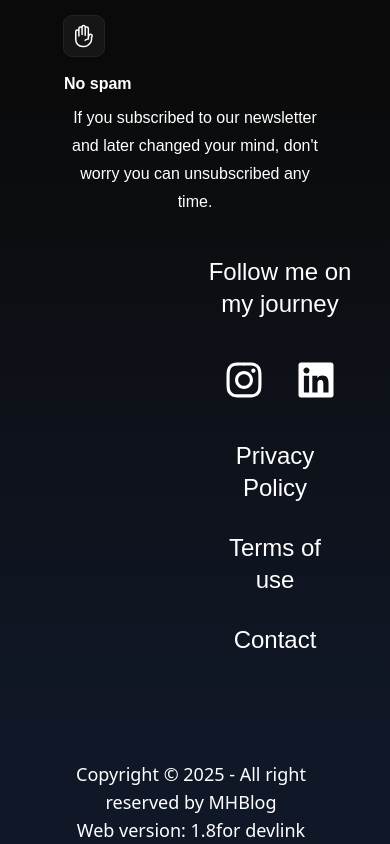
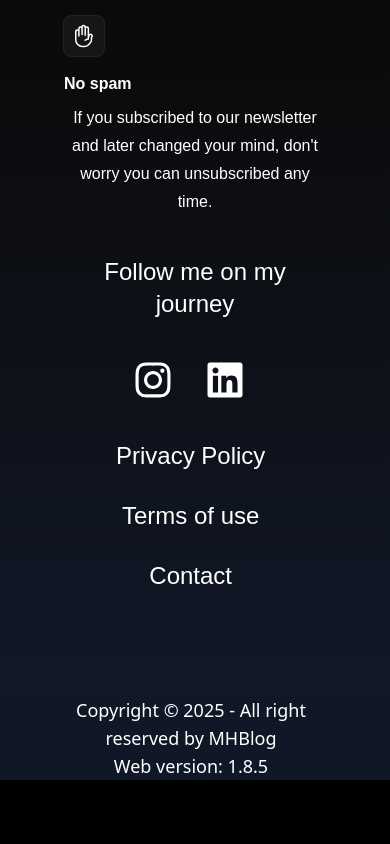
Before and after one commit to Max6453/mhblog, a Next.js app: page / in a window 390 px wide. Shown: the part 4688-5532 px from the top of the page. After the commit the page ends 5468 px from the top, so only its background shows below. Built offline with nearby package versions, Linux system fonts and the light colour scheme; a web font is replaced by a local one.

Commit message:
mobile view patch policies and links to socials were offset

```diff
--- a/app/page.tsx
+++ b/app/page.tsx
@@ -295,10 +295,10 @@ export default function Main() {
                       If you subscribed to our newsletter and later changed your mind, don't worry you can unsubscribed any time.
                     </dd>
                   </div>
-                  <div className='relative grid grid-cols-2 left-20'>
-                    <div className='grid lg:grid-cols-1'>
-                    <h3 className='text-white max-sm:pl-12'>Follow me on my journey</h3>
-                    <ul className='flex gap-5 max-sm:gap-8 max-sm:pt-10 max-sm:pl-20 relative justify-center'>
+                  <div className='relative grid grid-cols-2 max-sm:grid-cols-1 max-sm:grid-rows-1 left-20 max-sm:left-0'>
+                    <div className='grid lg:grid-cols-1 max-sm:left-0'>
+                    <h3 className='text-white max-sm:pl-0'>Follow me on my journey</h3>
+                    <ul className='flex gap-5 max-sm:gap-8 max-sm:pt-10 max-sm:pl-5 relative justify-center'>
                     <li>
                     <a href='https://www.instagram.com/harvancik_maxim/'><svg xmlns="http://www.w3.org/2000/svg" viewBox="0 0 448 512" className='size-10 hover:text-shadow-blue-400'>
                     <path fill="#ffffff" d="M224.1 141c-63.6 0-114.9 51.3-114.9 114.9s51.3 114.9 114.9 114.9S339 319.5 339 255.9 287.7 141 224.1 141zm0 189.6c-41.1 0-74.7-33.5-74.7-74.7s33.5-74.7 74.7-74.7 74.7 33.5 74.7 74.7-33.6 74.7-74.7 74.7zm146.4-194.3c0 14.9-12 26.8-26.8 26.8-14.9 0-26.8-12-26.8-26.8s12-26.8 26.8-26.8 26.8 12 26.8 26.8zm76.1 27.2c-1.7-35.9-9.9-67.7-36.2-93.9-26.2-26.2-58-34.4-93.9-36.2-37-2.1-147.9-2.1-184.9 0-35.8 1.7-67.6 9.9-93.9 36.1s-34.4 58-36.2 93.9c-2.1 37-2.1 147.9 0 184.9 1.7 35.9 9.9 67.7 36.2 93.9s58 34.4 93.9 36.2c37 2.1 147.9 2.1 184.9 0 35.9-1.7 67.7-9.9 93.9-36.2 26.2-26.2 34.4-58 36.2-93.9 2.1-37 2.1-147.8 0-184.8zM398.8 388c-7.8 19.6-22.9 34.7-42.6 42.6-29.5 11.7-99.5 9-132.1 9s-102.7 2.6-132.1-9c-19.6-7.8-34.7-22.9-42.6-42.6-11.7-29.5-9-99.5-9-132.1s-2.6-102.7 9-132.1c7.8-19.6 22.9-34.7 42.6-42.6 29.5-11.7 99.5-9 132.1-9s102.7-2.6 132.1 9c19.6 7.8 34.7 22.9 42.6 42.6 11.7 29.5 9 99.5 9 132.1s2.7 102.7-9 132.1z"/>
@@ -313,7 +313,7 @@ export default function Main() {
                     </div>
                </div>
                   <div className='flex relative'>
-                    <ul className='grid grid-cols-1 gap-7 relative pl-20 max-sm:pl-40 justify-end text-white'>
+                    <ul className='grid grid-cols-1 gap-7 relative pl-20 max-sm:pl-13 justify-end text-white'>
                       <li className='hover:text-gray-400 duration-300'><a href='/Privacy-Policy'>Privacy Policy</a></li>
                       <li className='hover:text-gray-400 duration-300'><a href='/Terms-of-use'>Terms of use</a></li>
                       <li className='hover:text-gray-400 duration-300'><a href='/'>Contact</a></li>
@@ -326,8 +326,7 @@ export default function Main() {
       </footer>
     <aside className="relative bg-gray-900 text-center items-baseline pr-20 lg:top-140 md:top-250 max-md:top-310 max-sm:top-560 max-md:text-lg max-md:text-center max-sm:pl-18">
         <p className="text-white">Copyright © {new Date().getFullYear()} - All right reserved by MHBlog</p>
-        <span>Web version: 1.8</span>
-        <span>for dev<a href='/Welcome-page-app'>link</a></span>
+        <span>Web version: 1.8.5</span>
       </aside>
 </div>
   )
```
